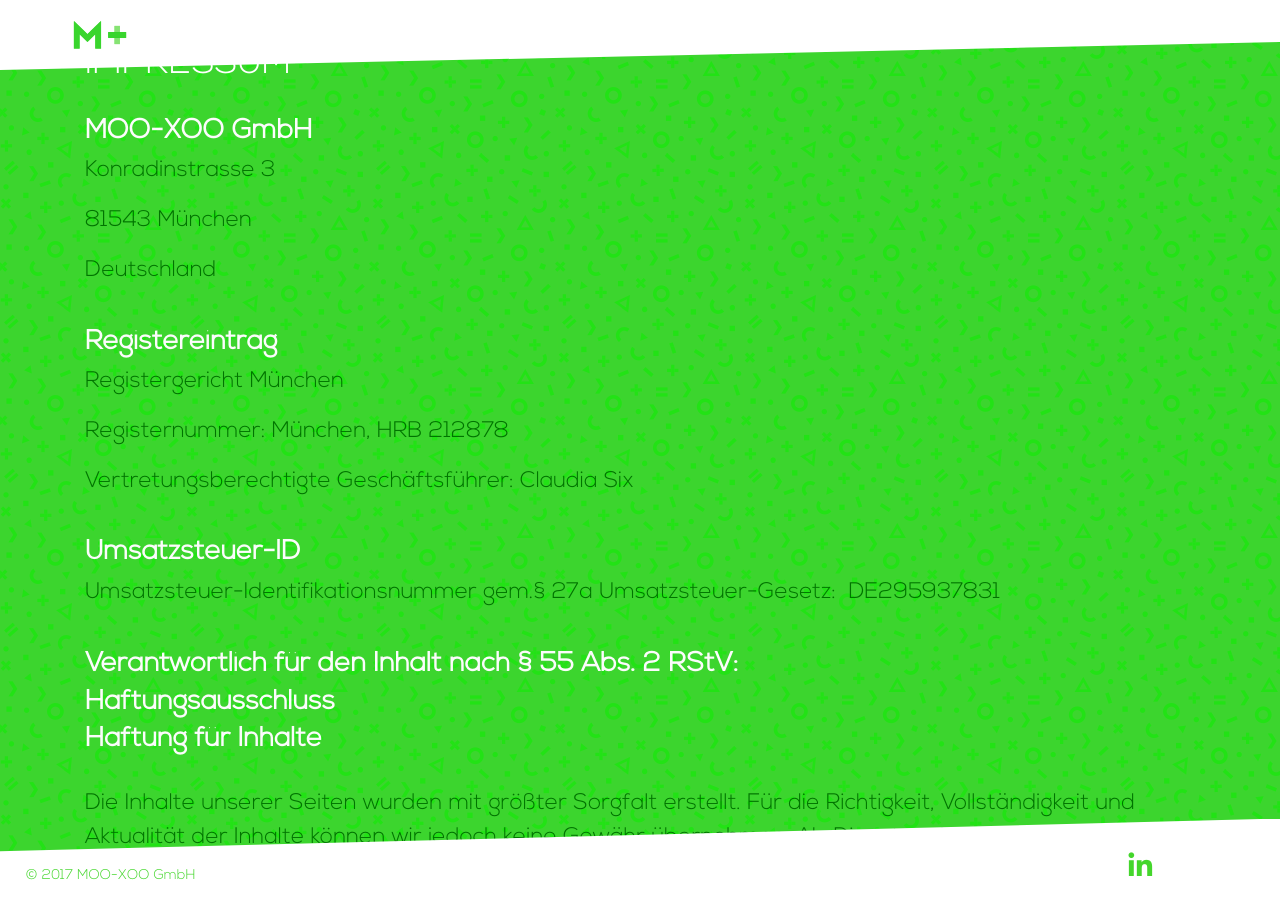
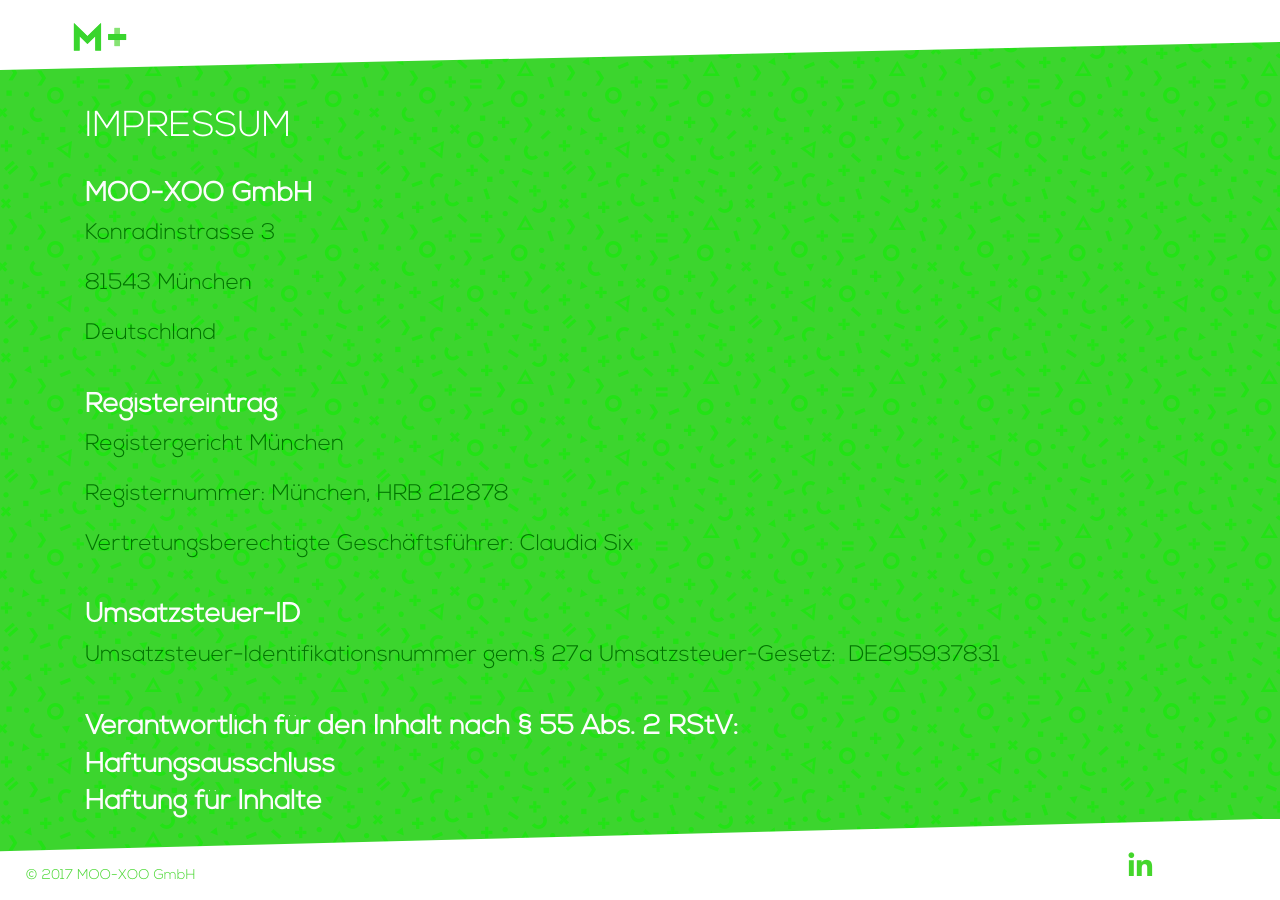
Before and after one commit to MOO-XOO/moo-xoo.github.io, a Jekyll site: the page built from impressum.html, in a window 1280 px wide and 900 px high. Built offline with Jekyll 4.4.1, drawn with Linux system fonts in a browser that asks for light colours; nearby versions of some CDN libraries.

Commit message:
Fix margin macbook and iphone image

```diff
--- a/assets/css/index.scss
+++ b/assets/css/index.scss
@@ -24,16 +24,12 @@
 
 .navbar-mooxoo {
   box-shadow: 0 1px 5px 0 rgba(0,0,0,0.07),0 1px 0 0 rgba(0,0,0,0.03);
-  background: white;
-  transition: all 0.3s ease;
+  background: $white-fff;
   height: 70px;
   width: 100vw;
   position: fixed;
   top: 0px;
   padding: 0px 30px;
-  display: flex;
-  align-items: center;
-  justify-content: space-between;
   -webkit-clip-path: polygon(0 0, 100% 0, 100% 60%, 0% 100%);
   clip-path: polygon(0 0, 100% 0, 100% 60%, 0% 100%);
 
@@ -52,7 +48,7 @@
 }
 
 .impressum{
-  margin-top: 5vh;
+  margin-top: 12vmin;
   margin-bottom: 10vh;
   font-family: Nexa;
 
@@ -214,17 +210,18 @@
   .main{
     width: 670px;
     margin-top: 10.5vh;
+    margin-left: 3vw;
     position: absolute;
-    bottom: -10vw;
-    left: 8vmin;
+    bottom: -16vmin;
+
   }
 
   .headline {
-    font-size: 6vmin;
+    font-size: 5vmin;
   }
 
   .description-color {
-    font-size: 4vmin;
+    font-size: 3.5vmin;
   }
 
   .copyright{
@@ -287,7 +284,7 @@
     }
   }
 
-  .navbar{
+  .navbar-mooxoo{
     height: 41px;
   }
 }
```
